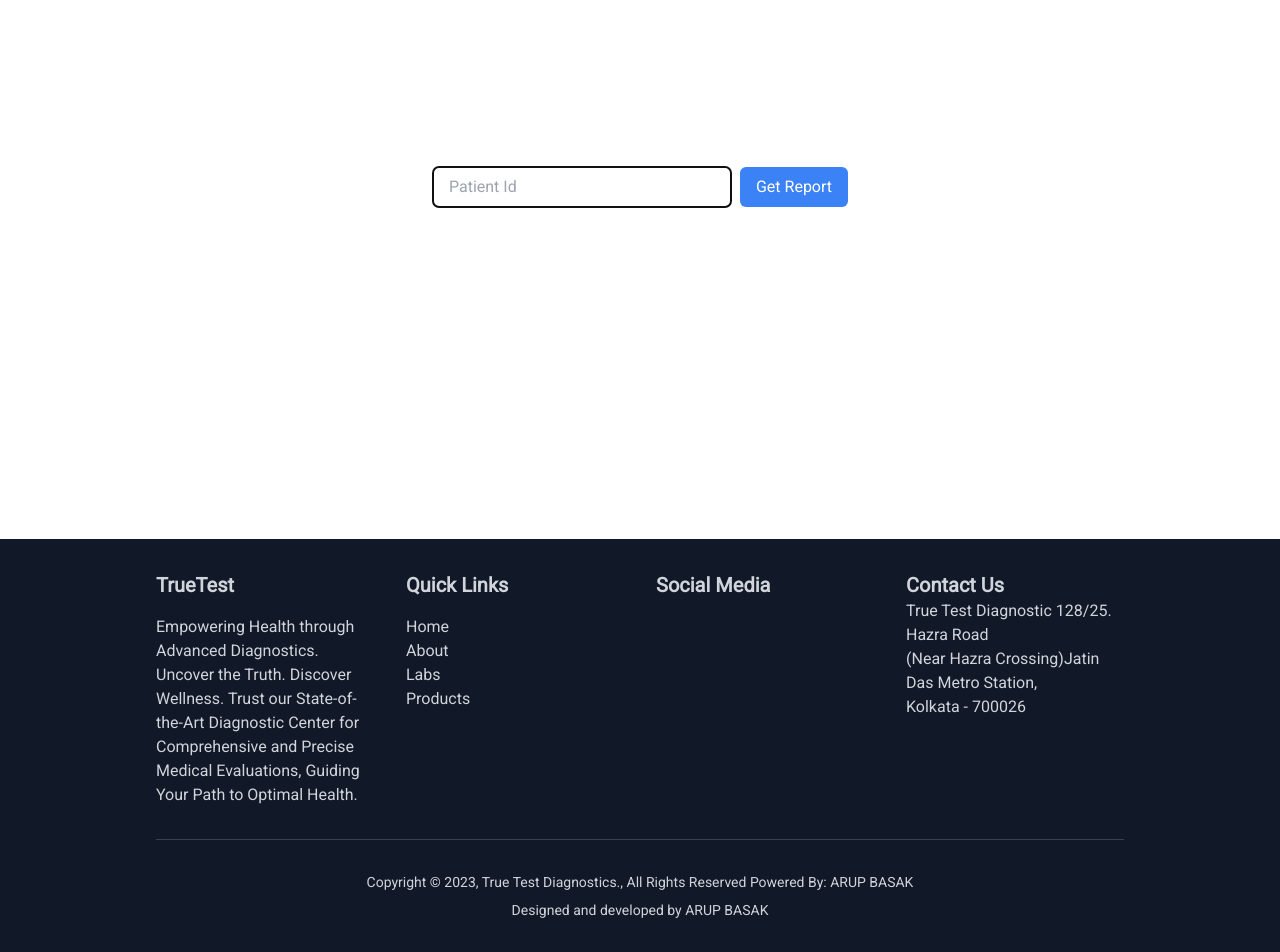
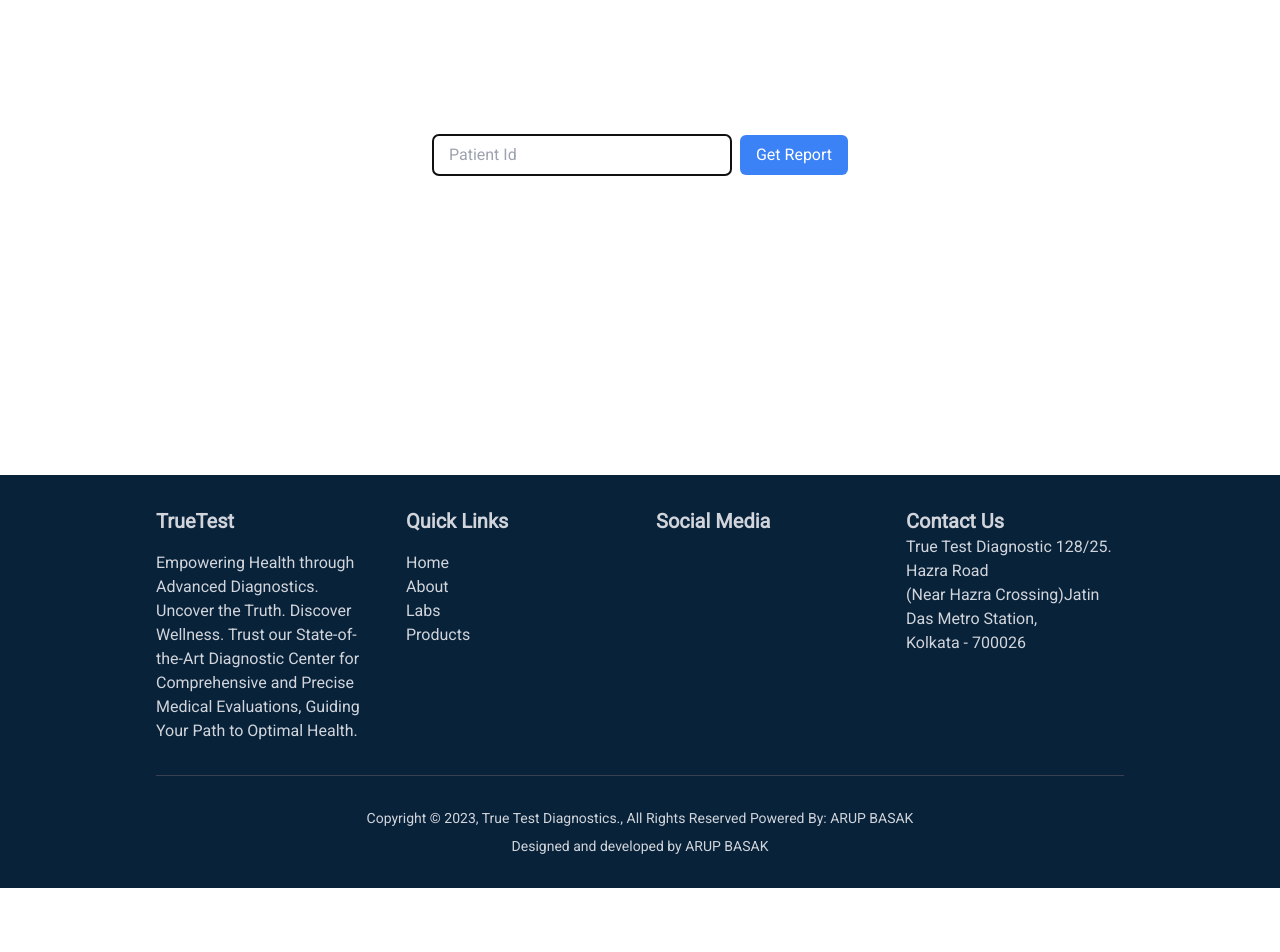
Before and after one commit to arup-basak/true-test, a Next.js app: page /report in a window 1280 px wide. Shown: the part 221-1173 px from the top of the page. After the commit the page ends 1109 px from the top, so only its background shows below. Built offline with nearby package versions, Linux system fonts and the light colour scheme.

Commit message:
changed footer color

```diff
--- a/src/components/Footer.tsx
+++ b/src/components/Footer.tsx
@@ -4,7 +4,7 @@ import facebook_icon from 'public/facebook.svg'
 
 const Footer = () => {
   return (
-    <footer className="bg-gray-900 text-gray-300">
+    <footer className="bg-[#08223a] text-gray-300">
       <div className="tablet:container mx-auto py-8 px-4">
         <div className="grid grid-cols-1 tablet:grid-cols-4 gap-8">
           <div className="col-span-2 tablet:col-span-1">
--- a/src/components/ImageButton.tsx
+++ b/src/components/ImageButton.tsx
@@ -13,7 +13,7 @@ interface ImageButtonProps {
 const ImageButton: React.FC<ImageButtonProps> = ({ src, altText, onClick, text, className, size=24 }) => {
     return (
         <button
-            className={`image-button relative overflow-hidden border border-transparent rounded-full transition-all duration-300 focus:outline-none p-2 mx-2 flex ${className}`}
+            className={`image-button relative overflow-hidden border border-transparent rounded-full transition-all duration-300 focus:outline-none p-2 mx-2 flex items-center ${className}`}
             onClick={onClick}
         >
             <Image
--- a/src/components/pages/AdminPanel.tsx
+++ b/src/components/pages/AdminPanel.tsx
@@ -30,7 +30,7 @@ const AdminPanel = () => {
             <Head>
                 <title>Admin</title>
             </Head>
-            <div className='m-auto w-3/5 h-screen'>
+            <div className='m-auto mobile:w-full tablet:w-3/5 h-screen'>
                 <ImageButton
                     src={add_icon}
                     altText='add'
--- a/src/pages/report.tsx
+++ b/src/pages/report.tsx
@@ -19,7 +19,7 @@ const App = () => {
         <title>Download Report</title>
       </Head>
       <motion.div
-        className="flex tablet:items-center justify-center min-h-[88vh]"
+        className="flex tablet:items-center justify-center min-h-[80vh]"
         initial={{ opacity: 0, scale: 0.8 }}
         animate={{ opacity: 1, scale: 1 }}
       >
```
